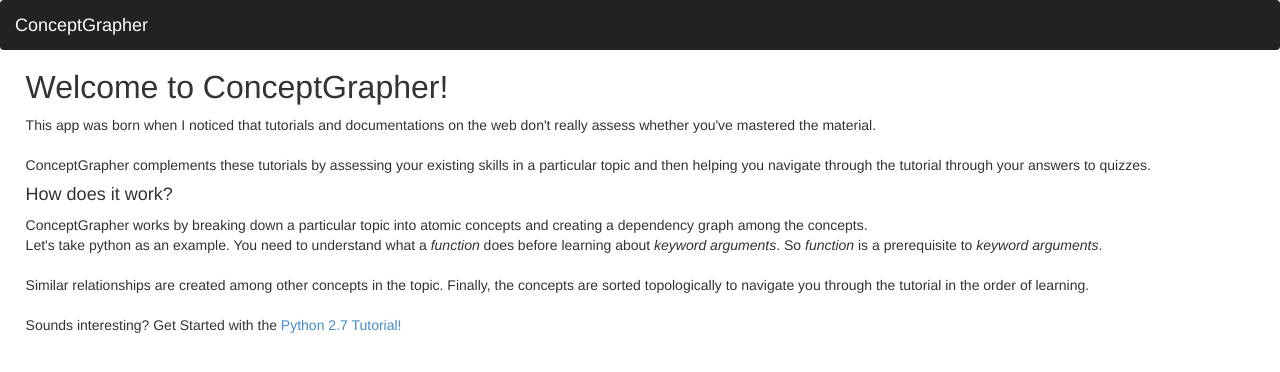
After one commit to pixyj/conceptgrapher, a Django app: page / in a window 1280 px wide. The commit adds this page. Shown: the top 372 px of the page. Run offline with Django 3.2, Linux system fonts and the light colour scheme; parts of the project's set-up code (start-up, migrations or seed data) failed here and were passed over; some libraries are stand-ins or nearby versions.

Commit message:
Added Home Page. Finally!

```diff
--- a/client/templates/base.html
+++ b/client/templates/base.html
@@ -1,6 +1,11 @@
 <!doctype html>
 <html>
 <head>
+
+<title>
+	{% block title %}
+	{% endblock %}
+</title>
 
 {% load compress %}
 {% compress css %}
--- /dev/null
+++ b/client/templates/home.html
@@ -0,0 +1,34 @@
+{% extends "base.html" %}
+
+{% block title %}
+    ConceptGrapher
+{% endblock %}
+
+{% block content %}
+
+<h2>
+    Welcome to ConceptGrapher!
+</h2>
+
+
+
+    This app was born when I noticed that tutorials and documentations on the web
+    don't really assess whether you've mastered the material.
+    <br/><br/>
+    ConceptGrapher complements these tutorials by assessing your existing skills in a particular topic and then helping you navigate through the tutorial through
+    your answers to quizzes. <br/>
+
+    <h4> How does it work?</h4>
+    ConceptGrapher works by breaking down a particular topic into atomic concepts and
+    creating a dependency graph among the concepts. <br/>
+    Let's take python as an example. You need to understand what a <i>function</i> does
+    before learning about <i>keyword arguments</i>. So <i>function</i> is a prerequisite to <i>keyword
+    arguments</i>.<br/><br/>
+
+    Similar relationships are created among other concepts in the topic. Finally, the concepts are
+    sorted topologically to navigate you through the tutorial in the order of learning.
+
+    <br/> <br/>
+    Sounds interesting? Get Started with the <a href="/python/">Python 2.7 Tutorial! </a>
+
+{% endblock %}
--- a/client/templates/topic.html
+++ b/client/templates/topic.html
@@ -4,8 +4,9 @@
 {% load compress %}
 {% compress css %}
 	<link rel="stylesheet" type="text/css" href="{{ STATIC_URL }}css/topic.css">
+
+{% endcompress %}
 {% endblock %}
-{% endcompress %}
 
 
 {% block content %}
@@ -31,7 +32,8 @@
 	{% include "quiz-templates.html" %}
 
 <script type="text/html" id="quiz-container-template">
-	<h2> Try to answer these questions to see where you are </h2>
+	<h2>Welcome! Take this initial test before diving deep. Don't worry
+	if you don't know the answer.</h2>
 	<div id="quiz-container">
 		<h2 id="now-concept"> </h2>
 		<div class="now-quiz">
--- a/server/cg/cg/settings/dev.py
+++ b/server/cg/cg/settings/dev.py
@@ -1,3 +1,5 @@
+from .base import *
+
 # Database
 # https://docs.djangoproject.com/en/1.6/ref/settings/#databases
 
--- a/server/cg/front/urls.py
+++ b/server/cg/front/urls.py
@@ -1,6 +1,9 @@
 from django.conf.urls import patterns, include, url
 
 urlpatterns = patterns('front.views',
+
+    url(r'^$', 'render_home'),
+
 	url(r'^(?P<topic_slug>[\w\d\-]+)/(?P<concept_slug>[\w\d\-]+)/$', 'render_concept'),
 	url(r'^(?P<topic_slug>[\w\d\-]+)/$', 'render_topic'),
 )
--- a/server/cg/front/views.py
+++ b/server/cg/front/views.py
@@ -59,3 +59,8 @@ def render_topic(request, topic_slug):
 		"concepts_with_quizzes": concepts_with_quizzes,
 		"stats": simplejson.dumps(stats)
 	});
+
+
+
+def render_home(request):
+	return render(request, "home.html")
```
Also changed, not shown: server/cg/cg/sqlite3.db (added).
